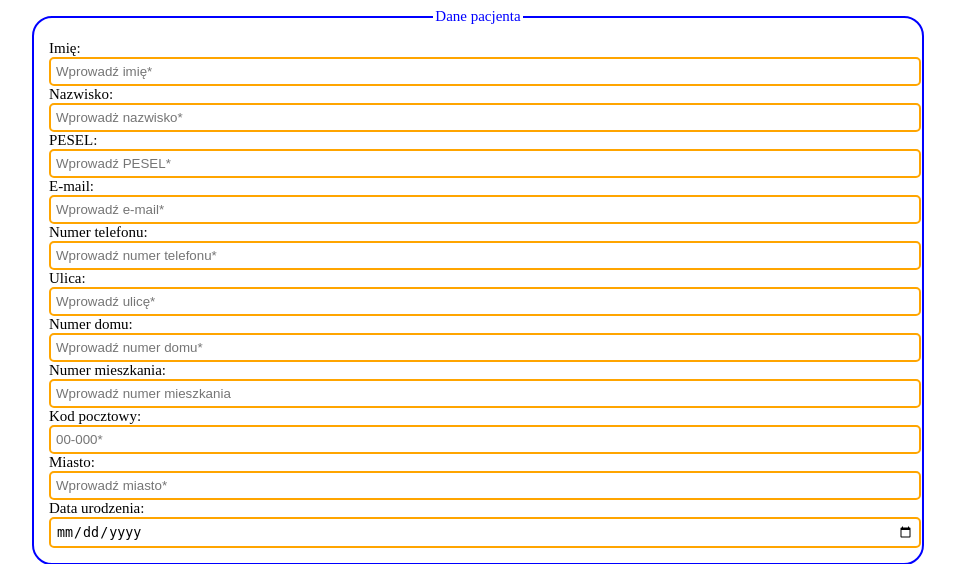
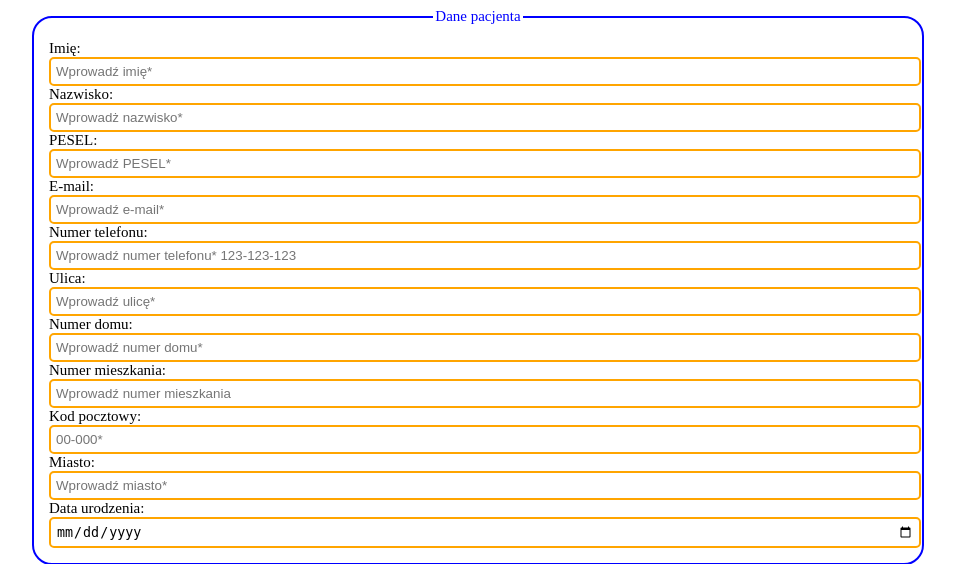
Before and after one commit to DominatorPoterzny/tworzenie-stron-i-aplikacji, a PHP site: page /walidacja.html in a window 1280 px wide. Shown: the top 564 px of the page, without its empty margins (162-1117 px from the left). Run offline with PHP 8.4, Linux system fonts and the light colour scheme.

Commit message:
poprawka

```diff
--- a/INNE/walidacja.css
+++ b/INNE/walidacja.css
@@ -12,13 +12,13 @@ select {
 	border: 2px orange solid;
 	width: 100%;
 	padding: 5px;
-    border-radius: 5px;
+	border-radius: 5px;
 }
 #button {
 	background-color: blue;
 	border: 0px;
 	color: white;
-    padding: 10px;
+	padding: 10px;
 }
 body {
 	font-size: 15px;
--- a/INNE/walidacja.html
+++ b/INNE/walidacja.html
@@ -27,7 +27,7 @@
             <input type="email" name="email" id="email" placeholder="Wprowadź e-mail*" required><br>
 
             <label for="tel">Numer telefonu:</label><br>
-            <input type="tel" name="tel" id="tel" placeholder="Wprowadź numer telefonu*" required><br>
+            <input type="tel" name="tel" id="tel" placeholder="Wprowadź numer telefonu* 123-123-123" pattern="[0-9]{3}-[0-9]{3}-[0-9]{3}" required><br>
 
             <label for="street">Ulica:</label><br>
             <input type="text" name="street" id="street" placeholder="Wprowadź ulicę*" required><br>
```
